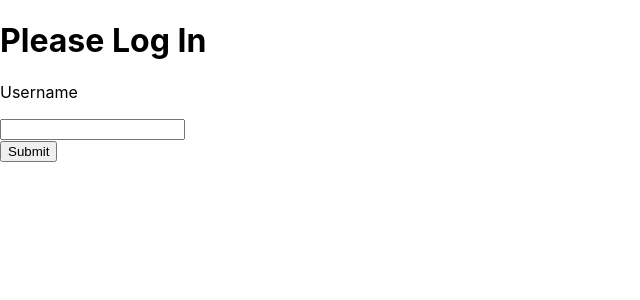
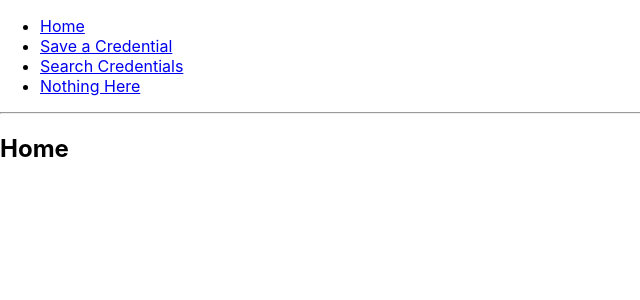
Before and after one commit to geoffreycuffchartrand/frontend, a React (Create React App) app: page / in a window 1280 px wide. Shown: the top 300 px of the page, without its empty margins (0-640 px from the left). Built offline with nearby package versions, Linux system fonts and the light colour scheme.

Commit message:
wip on query page

```diff
--- a/package.json
+++ b/package.json
@@ -9,6 +9,7 @@
     "@testing-library/user-event": "^13.5.0",
     "react": "^18.3.1",
     "react-dom": "^18.3.1",
+    "react-router-dom": "^6.26.0",
     "react-scripts": "5.0.1",
     "web-vitals": "^2.1.4"
   },
--- a/src/App.js
+++ b/src/App.js
@@ -1,11 +1,90 @@
 import './App.css';
 import SaveCredential from '../src/SendCredential.js';
 import SearchCredential from '../src/SearchCredential.js';
+import { Routes, Route, Outlet, Link } from "react-router-dom";
 
 function App() {
 
     return(
-      SaveCredential()
+      <div>
+        <Routes>
+          <Route path="/" element={<Layout />}>
+            <Route index element={<Home />} />
+            <Route path="search" element={<SearchPage />} />
+            <Route path="save" element={<SavePage />} />
+
+            {/* Using path="*"" means "match anything", so this route
+                acts like a catch-all for URLs that we don't have explicit
+                routes for. */}
+            <Route path="*" element={<NoMatch />} />
+          </Route>
+        </Routes>
+      </div>
+  );
+}
+
+
+
+function Layout() {
+  return (
+    <div>
+      {/* A "layout route" is a good place to put markup you want to
+          share across all the pages on your site, like navigation. */}
+      <nav>
+        <ul>
+          <li>
+            <Link to="/">Home</Link>
+          </li>
+          <li>
+            <Link to="/save">Save a Credential</Link>
+          </li>
+          <li>
+            <Link to="/search">Search Credentials</Link>
+          </li>
+          <li>
+            <Link to="/nothing-here">Nothing Here</Link>
+          </li>
+        </ul>
+      </nav>
+
+      <hr />
+
+      {/* An <Outlet> renders whatever child route is currently active,
+          so you can think about this <Outlet> as a placeholder for
+          the child routes we defined above. */}
+      <Outlet />
+    </div>
+  );
+}
+
+function Home() {
+  return (
+    <div>
+      <h2>Home</h2>
+    </div>
+  );
+}
+
+function SavePage() {
+  return (
+    SaveCredential()
+  );
+}
+
+function SearchPage() {
+  return (
+    SearchCredential()
+  );
+}
+
+function NoMatch() {
+  return (
+    <div>
+      <h2>Nothing to see here!</h2>
+      <p>
+        <Link to="/">Go to the home page</Link>
+      </p>
+    </div>
   );
 }
 
--- /dev/null
+++ b/src/SearchCredential.js
@@ -0,0 +1,34 @@
+import React, { useState } from 'react';
+
+async function searchCred(name) {
+    name = name.slice(1, -1)
+    return fetch(`http://localhost:3001/search?name=${name}`, {
+        mode:"cors"
+    })
+    .then(data => console.log(data))
+    .catch(error => console.error(error));
+}
+
+export default function SearchCredential() {
+    const [credential, setCredential] = useState('');
+
+    const handleSubmit = async e => {
+        e.preventDefault();
+        searchCred(credential);
+      }
+
+    return(
+        <div className="login-wrapper">
+          <h1>Please Log In</h1>
+          <form onSubmit={handleSubmit}>
+            <label>
+              <p>Enter name to search for credential</p>
+              <input type="text" onChange={e => setCredential(JSON.stringify(e.target.value))} />
+            </label>
+            <div>
+              <button type="submit">Submit</button>
+            </div>
+          </form>
+        </div>
+    )
+}
--- a/src/index.js
+++ b/src/index.js
@@ -3,12 +3,15 @@ import ReactDOM from 'react-dom/client';
 import './index.css';
 import App from './App';
 import reportWebVitals from './reportWebVitals';
+import { BrowserRouter } from "react-router-dom";
+
+
 
 const root = ReactDOM.createRoot(document.getElementById('root'));
 root.render(
-  <React.StrictMode>
-    <App />
-  </React.StrictMode>
+  <BrowserRouter>
+      <App />
+    </BrowserRouter>
 );
 
 // If you want to start measuring performance in your app, pass a function
```
Also changed, not shown: 1 other file (tests, documents, lock files or other folders).
